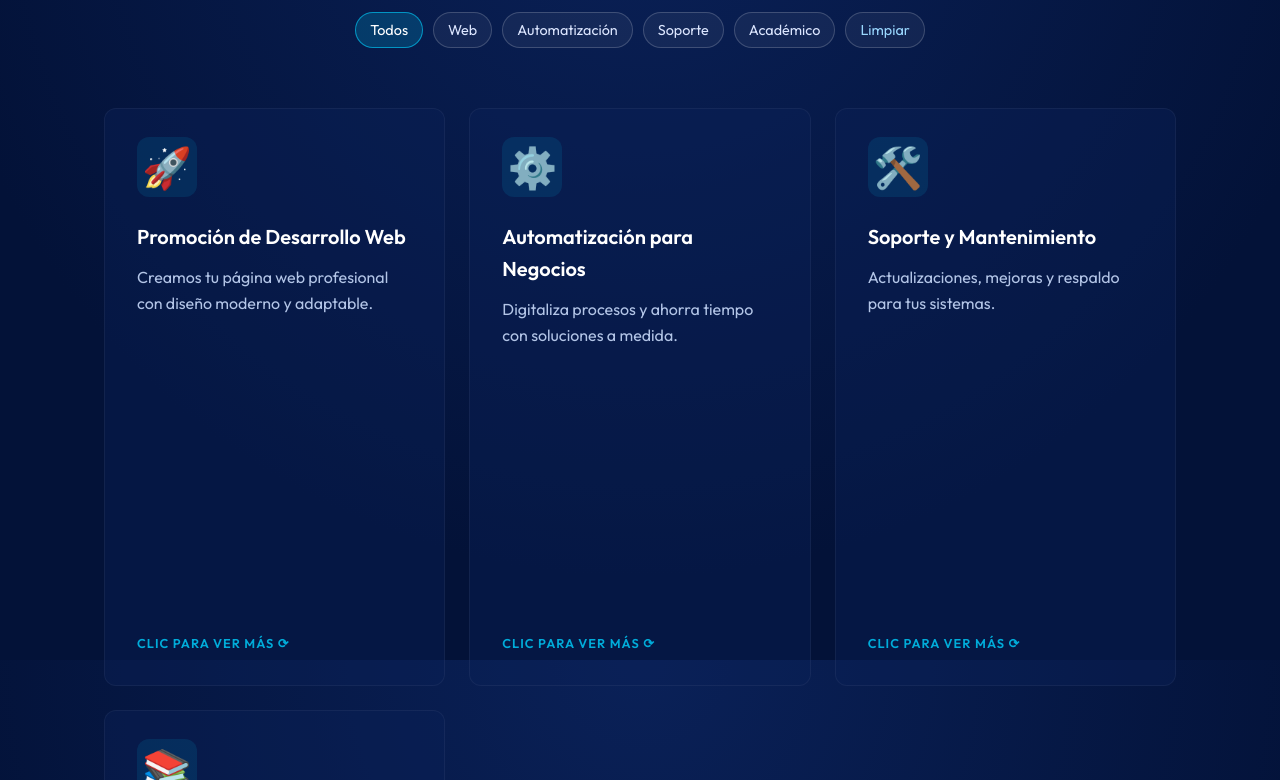
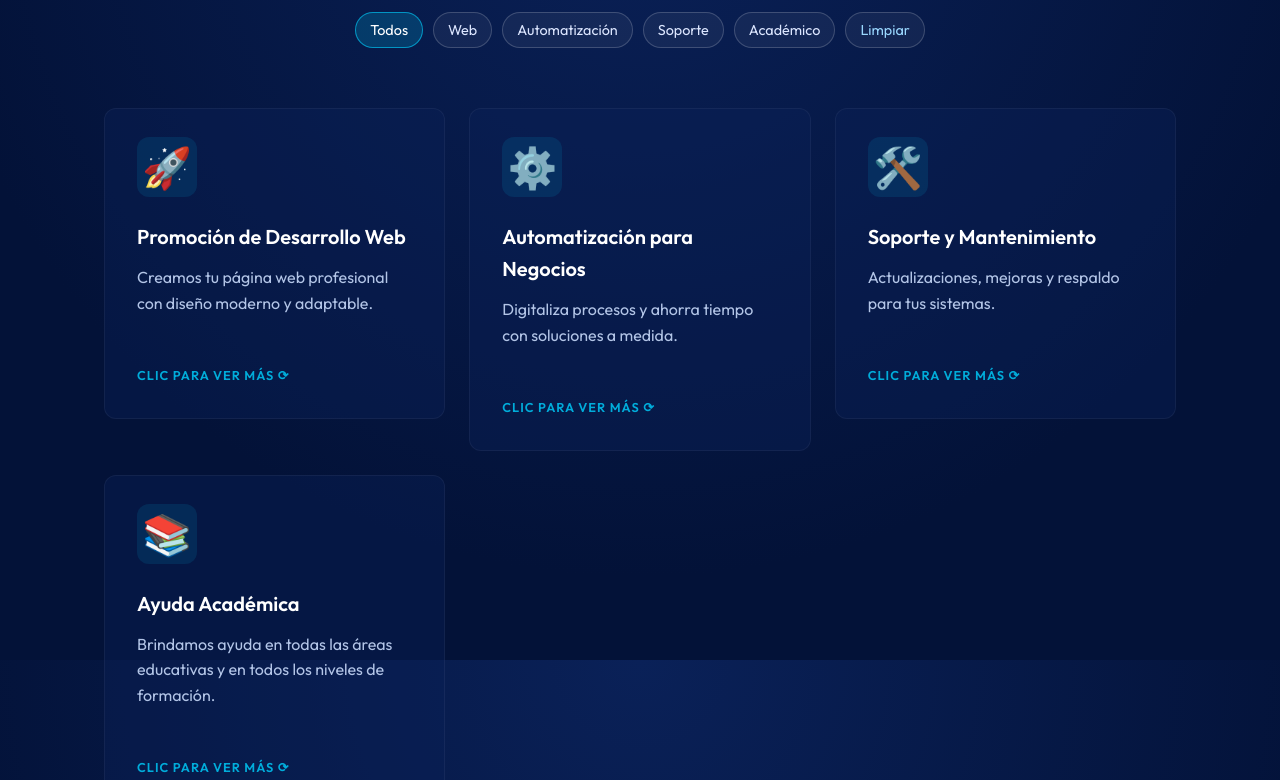
Before and after one commit to Alex4526s/LataCodeX, an Angular app: page / in a window 1280 px wide. Shown: the part 940-1720 px from the top of the page. Built offline with nearby package versions, Linux system fonts and the light colour scheme.

Commit message:
Refine service card sizing on click

```diff
--- a/src/app/app.css
+++ b/src/app/app.css
@@ -263,6 +263,7 @@
   grid-template-columns: repeat(auto-fit, minmax(300px, 1fr));
   gap: 24px;
   margin-bottom: 48px;
+  align-items: start;
 }
 
 .empty-state {
@@ -286,14 +287,14 @@
 .service-card {
   perspective: 1200px;
   cursor: pointer;
-  min-height: 350px;
+  min-height: auto;
 }
 
 .card-inner {
   display: grid;
+  position: relative;
   transition: transform 0.8s cubic-bezier(0.175, 0.885, 0.32, 1.275);
   transform-style: preserve-3d;
-  height: 100%;
 }
 
 .service-card.is-flipped .card-inner {
@@ -323,9 +324,18 @@
 }
 
 .card-back {
+  position: absolute;
+  inset: 0;
   transform: rotateY(180deg);
   background: rgba(5, 20, 50, 0.95);
   border-color: rgba(0, 210, 255, 0.4);
+  overflow-y: auto;
+}
+
+.service-card.is-flipped .card-back {
+  position: relative;
+  inset: auto;
+  overflow-y: visible;
 }
 
 .card-front::after, .card-back::after {
@@ -349,7 +359,7 @@
 .flip-hint {
   font-size: 0.8rem;
   color: var(--accent-cyan);
-  margin-top: auto;
+  margin-top: 14px;
   padding-top: 15px;
   text-transform: uppercase;
   letter-spacing: 1px;
```
